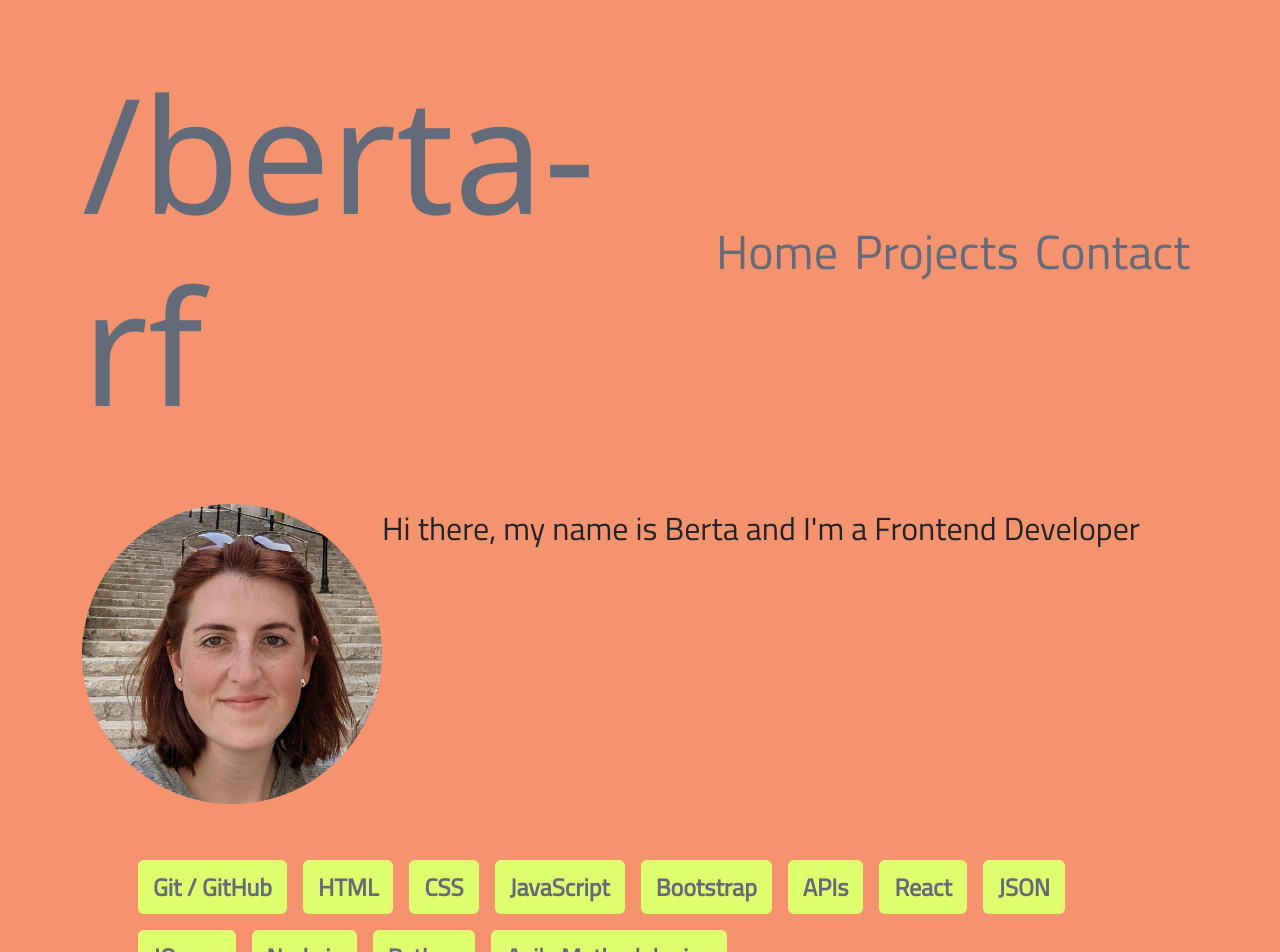
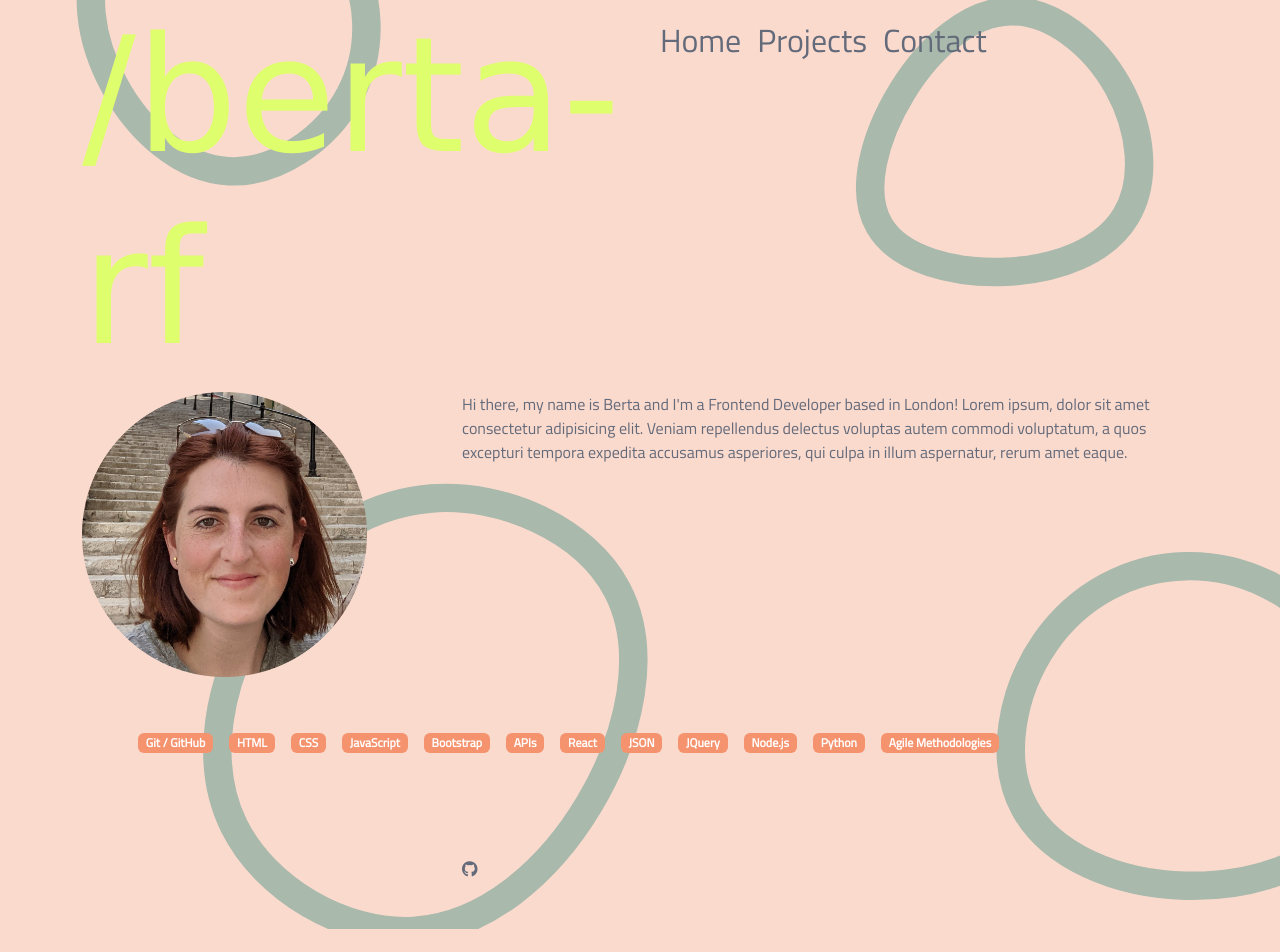
Before and after one commit to berta-rf/my_portfolio, a React (Create React App) app: page / in a window 1280 px wide. Shown: the top 952 px of the page. After the commit the page ends 929 px from the top, so only its background shows below. Built offline with nearby package versions, Linux system fonts and the light colour scheme.

Commit message:
Fix navbar toggle

```diff
--- a/src/App.js
+++ b/src/App.js
@@ -14,23 +14,21 @@ import './App.scss';
 const App = () => {
 
     return(
-
+        <div className='App'>
             <Router>
                 <ThemeProvider
                 breakpoints={['xxxl', 'xxl', 'xl', 'lg', 'md', 'sm', 'xs', 'xxs']}
                 minBreakpoint="xxs"
                 >
-        <div>
                     <Header />
                     <Routes>
                         <Route path="/" element={<Home />} />
                         <Route path="projects" element={<ProjectGallery />} />
                         <Route path="contact" element={<Contact />} />
                     </Routes>
-        </div>
-
                 </ThemeProvider>
             </Router>
+        </div>
     );
 
 }
--- a/src/App.scss
+++ b/src/App.scss
@@ -8,35 +8,52 @@
     --sandyBrown: #f5936f;
 }
 
+
 body {
-    font-family: 'Titillium Web', sans-serif;
-    background-color: var(--sandyBrown);
-    font-size: 2em;
+  font-family: 'Titillium Web', sans-serif;
+  background-color:#f5936f56;
+  background-image: url(./assets/images/bg.svg);
+  background-repeat: no-repeat;
+  background-size: cover;
 }
 
 h1 {
-    font-family:'Segoe UI', Tahoma, Geneva, Verdana, sans-serif;
-    color: #636a7a;
-    font-size: 5em;
+  font-family: 'Lucida Sans', 'Lucida Sans Regular', 'Lucida Grande', 'Lucida Sans Unicode', Geneva, Verdana, sans-serif;
+  color: var(--canary);
+  font-size: 10em;
 }
 
-.nav-link, a {
-    color: #636a7a;
-    font-size: 1.5em;
-    text-decoration: none;
-    padding-right: 30px;
+h2 {
+  font-size: 2.5em;
+}
+
+a {
+  text-decoration: none;
+  color: #636a7a;
+
+}
+
+.nav-link {
+  color: #636a7a;
+  font-size: 2em;
+  text-decoration: none;
+  padding-right: 30px;
 }
 
 .nav-link:hover {
-  color: var(--canary);
+  color: var(--sandyBrown);
 }
 
-.btn, .badge {
-  background-color: var(--canary)!important;
+.btn {
+  background-color: var(--canary);
   color: var(--shuttleGray);
   border: none;
   padding: 15px;
   font-size: 1.5rem;
+}
+
+.badge {
+  background-color: #f5936f!important;
 }
 
 .btn:hover {
@@ -65,32 +82,28 @@ h1 {
 }
 
 .list-group-item :hover {
-  color: #dffe6d;
+  color: var(--sandyBrown);
 }
 
-// svg for project images
-@keyframes blob {
-    0% {
-      d: path('M 0.187 0.094 C 0.33 -0.06 0.6133 0.09 0.606 0.201 S 0.83 0.39 0.508 0.542 S -0.07 0.49 0.029 0.261 Z');
-    }
+#images {
+  clip-path: ellipse();
+}
 
-    50% {
-      d: path('M 0.212 0.106 C 0.226 -0.106 0.834 0.188 0.661 0.245 S 0.553 0.786 0.426 0.523 S -0.08 0.355 0.044 0.18 Z');
-    }
+.wrap {
+  padding: 10%;
+  filter: drop-shadow(-1px 6px 3px rgba(50, 50, 0, 0.5));
+}
 
-    100% {
-      d: path('M 0.187 0.094 C 0.33 -0.06 0.6133 0.09 0.606 0.201 S 0.83 0.39 0.508 0.542 S -0.07 0.49 0.029 0.261 Z');
-    }
-  }
+.gitBtn {
+  background-color: transparent;
+  color: var(--shuttleGray);
 
-  #blob>path {
-    animation: blob linear infinite 10s;
-  }
+}
 
-  #images {
-    height: 60vh;
-    width: 50vw;
-    clip-path: url(#blob);
-    margin-top: 4%;
-    margin-left: 1%;
-  }
+.gitBtn:hover {
+  color: var(--sandyBrown);
+}
+
+p {
+  color: #636a7a;
+}
--- a/src/components/Contact.js
+++ b/src/components/Contact.js
@@ -4,6 +4,7 @@ import Form from 'react-bootstrap/Form'
 import Container from 'react-bootstrap/Container';
 import Row from 'react-bootstrap/Row';
 import Col from 'react-bootstrap/Col';
+import Stack from 'react-bootstrap/Stack'
 
 const Contact = () => {
 
@@ -12,19 +13,18 @@ const Contact = () => {
     <Container className="contactPage">
       <Row>
         <Col xs={12} sm={12} md={6} >
-            <div className="contactinfo my-3">
+            <Stack className="contactinfo my-3">
                 <Button className="m-3" href="mailto: bertaromanofernandez@gmail.com">Send me an email <i className="fa-solid fa-envelope"></i></Button>
                 <Button className="m-3" href="tel:+447989122309">Call me <i className="fa-solid fa-phone"></i></Button>
                 <div><br></br></div>
-                <p>Checkout out my socials!</p>
                 <Button className="m-3" href="https://github.com/berta-rf">GitHub <i className="fa-brands fa-github"></i></Button>
                 <Button className="m-3" href="https://www.Buttonedin.com/in/berta-romano-fernandez-85a51117a/">LinkedIn <i className="fa-brands fa-linkedin"></i></Button>
                 <Button className="m-3" href="https://www.frontendmentor.io/profile/berta-rf">FrontEnd Mentor <i className="fa-regular fa-folder-open"></i></Button>
-            </div>
+            </Stack>
         </Col>
 
         <Col xs={12} sm={12} md={6}>
-            <Form className="my-3">
+            <Form>
                 <h2>Contact Me</h2>
                 <Form.Group className="my-5" controlId="form.ControlInput1">
                     <Form.Control type="name" placeholder="What's your name?" />
--- a/src/components/Header.js
+++ b/src/components/Header.js
@@ -1,50 +1,34 @@
-import React, { useState } from "react";
-import { Link } from 'react-router-dom';
-import { Container, Navbar } from "react-bootstrap";
-import Button from 'react-bootstrap/Button'
+import React from "react";
+import { Container, Col, Row, Navbar, Nav} from "react-bootstrap";
+import NavbarCollapse from "react-bootstrap/esm/NavbarCollapse";
+import NavbarToggle from "react-bootstrap/esm/NavbarToggle";
 
 const Header = () => {
 
-    const [isNavCollapsed, setIsNavCollapsed] = useState(false);
-
-    const handleNavCollapse = () => setIsNavCollapsed(!isNavCollapsed);
-
-
     return(<>
       <Container>
-            <Navbar className="navbar navbar-expand-lg my-5">
-                <div>
-                    <h1>/berta-rf</h1>
-                </div>
+        <Row>
+          <Col>
+            <div>
+                <h1>/berta-rf</h1>
+            </div>
+          </Col>
 
-                <Button className="custom-toggler navbar-toggler" type="button" data-toggle="collapse" data-target="#navbarsExample09" aria-controls="navbarsExample09" aria-expanded={!isNavCollapsed ? true : false} aria-label="Toggle navigation" onClick={handleNavCollapse}>
-                    <span className="navbar-toggler-icon"></span>
-                </Button>
+          <Col>
+            <Navbar collapseOnSelect expand="sm">
+              <NavbarToggle aria-controls="responsive-navbar-nav" />
+              <NavbarCollapse id="responsive-navbar-nav" >
+                <Nav>
+                    <Nav.Link className="nav-link" href="/">Home</Nav.Link>
+                    <Nav.Link className="nav-link" href="/projects">Projects</Nav.Link>
+                    <Nav.Link className="nav-link" href="/contact">Contact</Nav.Link>
+                </Nav>
+              </NavbarCollapse>
+            </Navbar>
+          </Col>
 
-                <div className="justify-content-end" aria-expanded={isNavCollapsed ? 'collapse' : 'navbar-collapse'} id="navbarSupportedContent">
-                    <div className="navbar-nav">
-                        <Link className="nav-link" to="/">Home</Link>
-                        <Link className="nav-link" to="/projects">Projects</Link>
-                        <Link className="nav-link" to="/contact">Contact</Link>
-                    </div>
-                </div>
-            </Navbar>
+        </Row>
       </Container>
-
-        {/* <nav class="navbar pb-5 navbar-dark navbar-expand-lg justify-content-end">
-        <Button class="navbar-toggler" type="Button" data-toggle="collapse" data-target="#navbarSupportedContent" aria-controls="navbarSupportedContent" aria-expanded="false" aria-label="Toggle navigation">
-          <span class="navbar-toggler-icon"></span>
-        </Button>
-
-        <div class="collapse navbar-collapse justify-content-end" id="navbarSupportedContent">
-          <div class="navbar-nav justify-content-end">
-            <a class="nav-link" href="#skills">Skills</a>
-            <a class="nav-link" href="#work">Work</a>
-            <a class="nav-link" href="#contact">Contact</a>
-          </div>
-
-        </div>
-      </nav> */}
 
     </>);
 
--- a/src/components/Home.js
+++ b/src/components/Home.js
@@ -1,6 +1,7 @@
 import React from "react";
 import Container from "react-bootstrap/Container";
 import Badge from 'react-bootstrap/Badge';
+import { Col, Row } from "react-bootstrap";
 import portrait from '../assets/images/portrait.png';
 
 
@@ -11,14 +12,30 @@ const Home = () => {
     return(<>
 
         <Container>
-            <div className="statement d-flex my-5">
-                <img src={ portrait } width="300" alt="" />
-                <p>Hi there, my name is Berta and I'm a Frontend Developer</p>
-            </div>
-
-            <div className="badges m-5">
-                {skills.map(skill => <Badge className="badge m-2">{skill}</Badge>)}
-            </div>
+            <Row>
+                <Col className="col-lg-4 col-xs-10">
+                    <img id={portrait} src={ portrait } width="80%" alt="" />
+                </Col>
+                <Col>
+                    <div className="statement">
+                        <p>Hi there, my name is Berta and I'm a Frontend Developer based in London!
+                            Lorem ipsum, dolor sit amet consectetur adipisicing elit. Veniam repellendus delectus voluptas
+                            autem commodi voluptatum, a quos excepturi tempora expedita accusamus asperiores, qui culpa in
+                            illum aspernatur, rerum amet eaque.
+                        </p>
+                    </div>
+                </Col>
+            </Row>
+            <Row>
+                <div className="badges m-5">
+                    {skills.map(skill => <Badge className="badge m-2">{skill}</Badge>)}
+                </div>
+            </Row>
+            <Row>
+                <Col className="col-lg-4 my-5 mx-auto">
+                    <a className="gitBtn" href="https://github.com/berta-rf"><i className="fa-brands fa-github"></i></a>
+                </Col>
+            </Row>
         </Container>
 
     </>);
--- a/src/components/Project.js
+++ b/src/components/Project.js
@@ -35,18 +35,13 @@ export function Project(props) {
 export function ProjectImg(props) {
     const { deployedURL, image } = props;
 
-    return (
+       return (
         <>
-            <a href={deployedURL}>
-                <svg>
-                    <clipPath id="blob" clipPathUnits="objectBoundingBox">
-                        <path d="M 0.187 0.094 C 0.33 -0.06 0.6133 0.09 0.606 0.201 S 0.83 0.39 0.508 0.542 S -0.07 0.49 0.029 0.261 Z" />
-                    </clipPath>
-                </svg>
-                <div id="images" >
-                    <img src={image} alt='' width="90%"/>
-                </div>
-            </a>
+            <div className="wrap">
+                <a href={deployedURL}>
+                    <img id="images" src={image} alt='' width="95%"/>
+                </a>
+            </div>
 
         </>
     );
```
Also changed, not shown: src/assets/images/bg.svg (added). Lines whose indentation alone changed are shown as unchanged.
